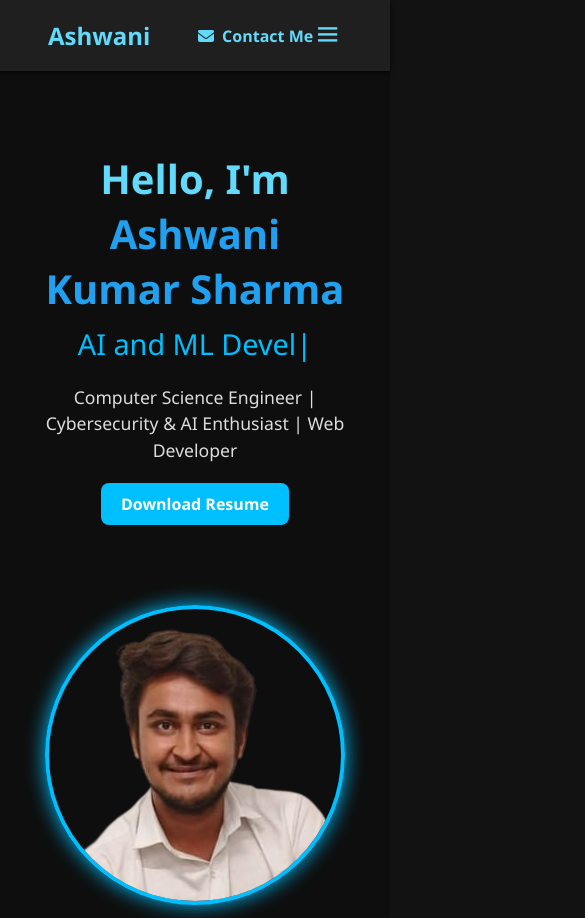
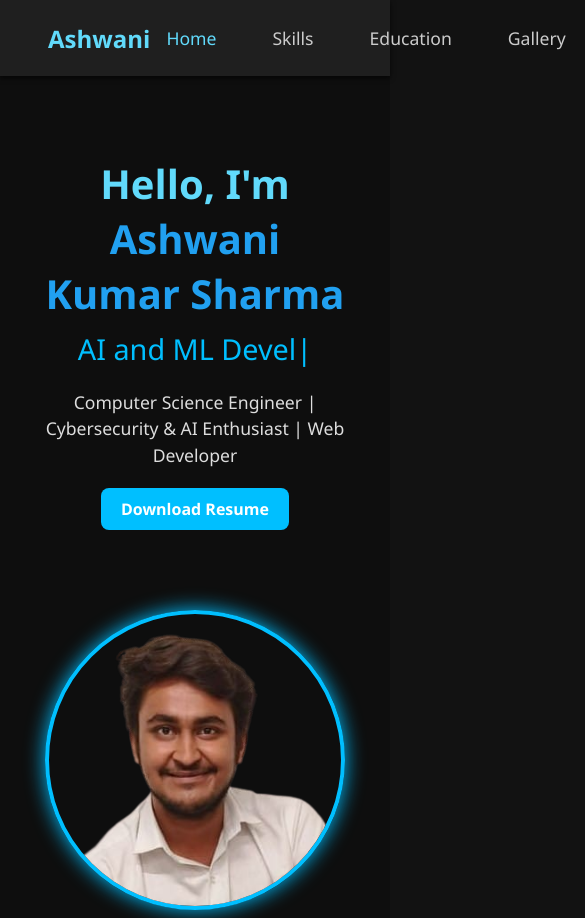
Before and after one commit to Aks1234-tech/portfolio.github.io, a plain HTML site: page index.html in a window 390 px wide. Shown: the top 918 px of the page, 585 px wide, since content can reach past the window. Drawn offline with nearby package versions, Linux system fonts and the light colour scheme; files that its build step writes are made by us from their sources.

Commit message:
Fixing Path for style.css

```diff
--- a/index.html
+++ b/index.html
@@ -5,7 +5,7 @@
   <meta charset="UTF-8" />
   <meta name="viewport" content="width=device-width, initial-scale=1.0" />
   <title>Ashwani Kumar Sharma | Portfolio</title>
-  <link rel="stylesheet" href="src/style/style.css" />
+  <link rel="stylesheet" href="/style.css" />
   <link rel="icon" href="assets/favicons/favicon.png" type="image/png" sizes="32x32" />
 
   <!-- Font Awesome & Boxicons -->
@@ -190,7 +190,7 @@
       loop: true
     });
   </script>
-  <script type="text/javascript" src="src/script/script.js"></script>
+  <script src="/script.js"></script>
 </body>
 
 </html>
--- a/style.css
+++ b/style.css
@@ -4,7 +4,7 @@
     padding: 0;
     box-sizing: border-box;
     font-family: 'Segoe UI', Tahoma, Geneva, Verdana, sans-serif;
-}
+/* Removed stray closing brace to fix CSS error */
 
 /* Body & Background */
 body {
@@ -169,7 +169,14 @@ body {
         margin-top: 2rem;
     }
     .navbar {
-        display: none; /* For simplicity, toggle with JS if you want */
+        display: flex;
+        align-items: center;
+        gap: 1.5rem;
+        background: transparent;
+        padding: 0.5rem 0;
+        font-size: 1.1rem;
+        z-index: 99;
+    }
     }
     .menu-icon-container {
         display: block;
```
Lines whose indentation alone changed are shown as unchanged.
